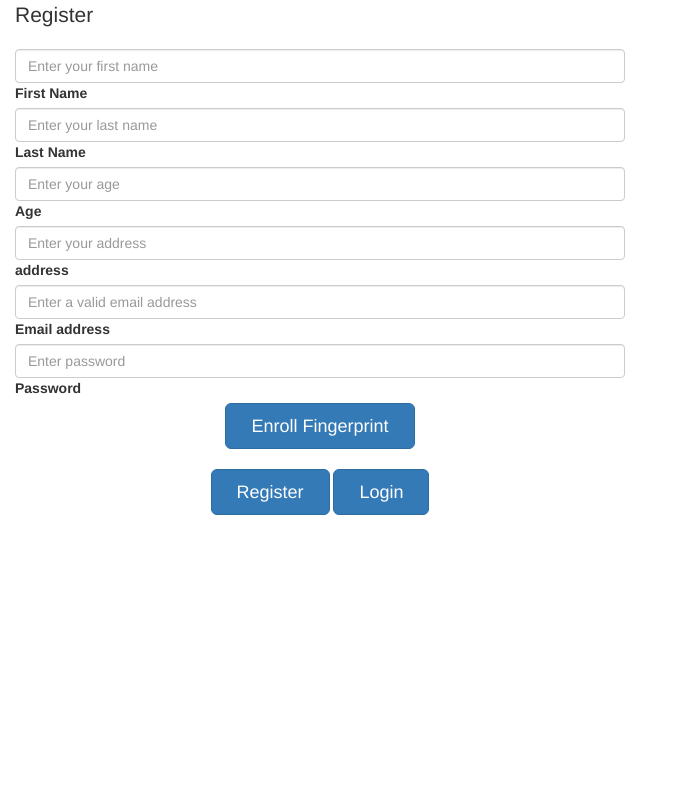
After one commit to amuns/abhi, a PHP site: page /register.php in a window 1280 px wide. The commit adds this page. Shown: the whole page, without its empty margins (0-673 px from the left). Run offline with PHP 8.4, Linux system fonts and the light colour scheme.

Commit message:
revised codes of all the system

```diff
--- a/login.php
+++ b/login.php
@@ -33,7 +33,7 @@
 
                         <!-- Email input -->
                         <div class="form-outline mb-4">
-                            <input type="email" name="email" id="form3Example3" class="form-control form-control-lg" placeholder="Enter a valid email address" />
+                            <input type="email" name="email" id="form3Example3" class="form-control form-control-lg" placeholder="Enter a valid email address" required/>
                             <label class="form-label" for="form3Example3">Email address</label>
                         </div>
 
@@ -67,6 +67,7 @@
                         <div class="text-center text-lg-start mt-4 pt-2">
                             <button type="submit" class="btn btn-primary btn-lg" style="padding-left: 2.5rem; padding-right: 2.5rem;">Login</button>
                             <!-- <p class="small fw-bold mt-2 pt-1 mb-0">Don't have an account? <a href="#!" class="link-danger">Register</a></p> -->
+                            <button type="submit" class="btn btn-primary btn-lg" onclick="location.href='./register.php'" style="padding-left: 2.5rem; padding-right: 2.5rem;">Register</button>
                         </div>
 
                     </form>
--- a/pdo.php
+++ b/pdo.php
@@ -1,5 +1,5 @@
 <?php
-    $conn = new PDO("mysql:host=127.0.0.1; port=3306; dbname=abhi", "amun", "A@shri2017");
+    $conn = new PDO("mysql:host=127.0.0.1; port=3306; dbname=abhi", "root", "");
     $conn->setAttribute(PDO::ATTR_ERRMODE, PDO::ERRMODE_EXCEPTION);
 
     if(!$conn){
--- /dev/null
+++ b/register.php
@@ -0,0 +1,108 @@
+<?php
+    @session_start();
+    require "utils.php";
+    require "pdo.php";
+
+    @$_SESSION['fid'] = $_GET['fid'];
+
+?>
+
+<html lang="en">
+
+<head>
+    <meta charset="UTF-8">
+    <meta http-equiv="X-UA-Compatible" content="IE=edge">
+    <meta name="viewport" content="width=device-width, initial-scale=1.0">
+    <link rel="stylesheet" type="text/css" href="./css/app.css">
+
+    <link rel="stylesheet" href="https://maxcdn.bootstrapcdn.com/bootstrap/3.4.1/css/bootstrap.min.css">
+    <title>Log In</title>
+</head>
+
+<body>
+    <section class="vh-100">
+        <div class="container-fluid h-custom">
+            <div class="row d-flex justify-content-center align-items-center h-100">
+
+                <div class="col-md-8 col-lg-6 col-xl-4 offset-xl-1">
+                    <form method="POST" action="register-process.php">
+                        <input type="hidden" name="fid" value="<?=$_GET['fid']??0?>">
+                        <div class="d-flex flex-row align-items-center justify-content-center justify-content-lg-start">
+                            <p class="lead fw-normal mb-0 me-3">Register</p>
+
+                            <?=flashMessages();?>
+
+                            <div class="form-outline mb-4">
+                            <input type="text" name="fname" id="form3Example3" class="form-control form-control-lg" placeholder="Enter your first name"  required/>
+                            <label class="form-label" for="form3Example3">First Name</label>
+                        </div>
+                        <div class="form-outline mb-4">
+                            <input type="text" name="lname" id="form3Example3" class="form-control form-control-lg" placeholder="Enter your last name"  required/>
+                            <label class="form-label" for="form3Example3">Last Name</label>
+                        </div>
+                        <div class="form-outline mb-4">
+                            <input type="number" name="age" id="form3Example3" class="form-control form-control-lg" placeholder="Enter your age"  required/>
+                            <label class="form-label" for="form3Example3">Age</label>
+                        </div>
+                        <div class="form-outline mb-4">
+                            <input type="text" name="address" id="form3Example3" class="form-control form-control-lg" placeholder="Enter your address" required />
+                            <label class="form-label" for="form3Example3">address</label>
+                        </div>
+                        <!-- Email input -->
+                        <div class="form-outline mb-4">
+                            <input type="email" name="email" id="form3Example3" class="form-control form-control-lg" placeholder="Enter a valid email address"  required/>
+                            <label class="form-label" for="form3Example3">Email address</label>
+                        </div>
+
+                        <!-- Password input -->
+                        <div class="form-outline mb-3">
+                            <input type="password" name="password" id="form3Example4" class="form-control form-control-lg" placeholder="Enter password" required/>
+                            <label class="form-label" for="form3Example4">Password</label>
+                        </div>
+
+                        <div class="text-center text-lg-start mt-4 pt-2">
+                            <button type="submit" class="btn btn-primary btn-lg" onclick="location.href='./register-process.php'" style="padding-left: 2.5rem; padding-right: 2.5rem;">Enroll Fingerprint</button>
+
+                            <!-- <p class="small fw-bold mt-2 pt-1 mb-0">Don't have an account? <a href="#!" class="link-danger">Register</a></p> -->
+                        </div>
+                        <br>
+
+
+                        <div class="text-center text-lg-start mt-4 pt-2">
+                            <button type="submit" class="btn btn-primary btn-lg" style="padding-left: 2.5rem; padding-right: 2.5rem;">Register</button>
+                            <!-- <p class="small fw-bold mt-2 pt-1 mb-0">Don't have an account? <a href="#!" class="link-danger">Register</a></p> -->
+                            <button type="submit" class="btn btn-primary btn-lg" onclick="location.href='./login.php'" style="padding-left: 2.5rem; padding-right: 2.5rem;">Login</button>
+                        </div>
+
+                    </form>
+                </div>
+            </div>
+        </div>
+        <div class="d-flex flex-column flex-md-row text-center text-md-start justify-content-between py-4 px-4 px-xl-5 bg-primary">
+            <!-- Copyright -->
+            <!-- <div class="text-white mb-3 mb-md-0">
+                Copyright © 2020. All rights reserved.
+            </div> -->
+            <!-- Copyright -->
+
+            <!-- Right -->
+            <!-- <div>
+                <a href="#!" class="text-white me-4">
+                    <i class="fab fa-facebook-f"></i>
+                </a>
+                <a href="#!" class="text-white me-4">
+                    <i class="fab fa-twitter"></i>
+                </a>
+                <a href="#!" class="text-white me-4">
+                    <i class="fab fa-google"></i>
+                </a>
+                <a href="#!" class="text-white">
+                    <i class="fab fa-linkedin-in"></i>
+                </a>
+            </div> -->
+            <!-- Right -->
+        </div>
+    </section>
+</body>
+
+</html>
--- a/test.php
+++ b/test.php
@@ -15,9 +15,9 @@ try {
 } catch (Exception $th) {
     echo $th;
     echo $conn->errorInfo();
-} */
+}
 
-/* $stmt = $conn->prepare("INSERT INTO users(email, name, password, role) VALUES(:email, :name, :password, :role)");
+ $stmt = $conn->prepare("INSERT INTO users(email, name, password, role) VALUES(:email, :name, :password, :role)");
 
 try {
     $stmt->execute(array(
```
Also changed, not shown: db.sql (deleted, +0 -40 lines), esptest.php (added, +31 -0 lines), id.php (added, +24 -0 lines), register-process.php (added, +58 -0 lines), status.php (added, +16 -0 lines).
